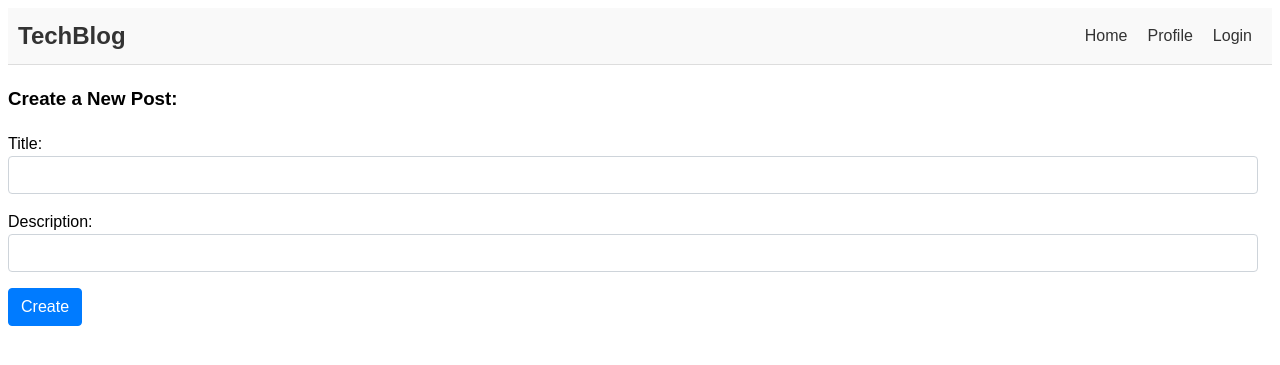
After one commit to alexanderscher/MVC-Challenge-Tech-Blog, a Node project: template views/profile.handlebars in a window 1280 px wide. The commit adds this page. Shown: the top 365 px of the page. Run offline with Node 20 templates, Linux system fonts and the light colour scheme; the template is opened without the code that fills it, so the values that code supplies are empty; some libraries are stand-ins or nearby versions.

Commit message:
render comment to page

```diff
--- a/controllers/api/commentRoutes.js
+++ b/controllers/api/commentRoutes.js
@@ -1,18 +1,18 @@
 const express = require("express");
 const router = express.Router();
-const { User, Comment } = require("../../models");
+const { User, Comment, Post } = require("../../models");
 const withAuth = require("../../utils/auth");
 
 router.post("/:id/post", withAuth, async (req, res) => {
   try {
-    const post = await Food.findByPk(req.params.id);
+    const post = await Post.findByPk(req.params.id);
     if (!post) {
       return res.status(404).json({ error: "Post not found" });
     }
     const comment = await Comment.create({
       comment: req.body.comment,
       user_id: req.session.user_id,
-      food_id: post.id,
+      post_id: post.id,
     });
     return res.status(201).json(comment);
   } catch (error) {
--- a/controllers/index.js
+++ b/controllers/index.js
@@ -4,6 +4,6 @@ const apiRoutes = require("./api");
 const homeRoutes = require("./homeRoutes");
 
 router.use("/", homeRoutes);
-// router.use("/api", apiRoutes);
+router.use("/api", apiRoutes);
 
 module.exports = router;
--- a/public/css/style.css
+++ b/public/css/style.css
@@ -77,7 +77,7 @@ nav a {
   object-fit: cover;
 }
 
-.box-header .foodname {
+.box-header .postname {
   bottom: 0;
   left: 0;
   padding: 20px;
@@ -216,11 +216,63 @@ nav a {
   background-color: #555;
 }
 
-/* footer {
-    background-color: #2f2f2f;
-    color: #fff;
-    height: 80px;
-    display: flex;
-    justify-content: center;
-    align-items: center;
-  } */
+.form {
+  margin-bottom: 1rem;
+}
+
+.form-group {
+  margin-bottom: 1rem;
+}
+
+.form-input {
+  display: block;
+  width: calc(100% - 40px);
+  padding: 0.375rem 0.75rem;
+  font-size: 1rem;
+  font-weight: 400;
+  line-height: 1.5;
+  color: #495057;
+  background-color: #fff;
+  background-clip: padding-box;
+  border: 1px solid #ced4da;
+  border-radius: 0.25rem;
+  transition: border-color 0.15s ease-in-out, box-shadow 0.15s ease-in-out;
+}
+
+.form-input:focus {
+  outline: 0;
+  border-color: #80bdff;
+  box-shadow: 0 0 0 0.2rem rgba(0, 123, 255, 0.25);
+}
+
+.btn {
+  display: inline-block;
+  font-weight: 400;
+  color: #212529;
+  text-align: center;
+  vertical-align: middle;
+  -webkit-user-select: none;
+  -moz-user-select: none;
+  -ms-user-select: none;
+  user-select: none;
+  background-color: transparent;
+  border: 1px solid transparent;
+  padding: 0.375rem 0.75rem;
+  font-size: 1rem;
+  line-height: 1.5;
+  border-radius: 0.25rem;
+  transition: color 0.15s ease-in-out, background-color 0.15s ease-in-out,
+    border-color 0.15s ease-in-out, box-shadow 0.15s ease-in-out;
+}
+
+.btn-primary {
+  color: #fff;
+  background-color: #007bff;
+  border-color: #007bff;
+}
+
+.btn-primary:hover {
+  color: #fff;
+  background-color: #0069d9;
+  border-color: #0062cc;
+}
--- a/public/login.js
+++ b/public/js/login.js
@@ -23,14 +23,13 @@ const signupFormHandler = async (event) => {
   event.preventDefault();
 
   const name = document.querySelector("#name-signup").value.trim();
-  const username = document.querySelector("#username-signup").value.trim();
   const email = document.querySelector("#email-signup").value.trim();
   const password = document.querySelector("#password-signup").value.trim();
 
   if (name && email && password) {
     const response = await fetch("/api/users", {
       method: "POST",
-      body: JSON.stringify({ name, email, password, username }),
+      body: JSON.stringify({ name, email, password }),
       headers: { "Content-Type": "application/json" },
     });
 
--- a/public/profile.js
+++ b/public/js/profile.js
@@ -1,44 +1,15 @@
-let image = "";
-
-var myWidget = cloudinary.createUploadWidget(
-  {
-    cloudName: "dujnmblmh",
-    uploadPreset: "foodyconnect",
-  },
-  (error, result) => {
-    if (!error && result && result.event === "success") {
-      image = result.info.thumbnail_url;
-    }
-  }
-);
-
-document.getElementById("upload_widget").addEventListener(
-  "click",
-  function () {
-    myWidget.open();
-  },
-  false
-);
-
 const newFormHandler = async (event) => {
   event.preventDefault();
 
-  const food_name = document.querySelector("#post-name").value.trim();
-  const cuisine = document.querySelector("#post-cuisine").value.trim();
-  const ingredients = document.querySelector("#post-ingrediants").value.trim();
-  const cook_time = document.querySelector("#post-cooktime").value.trim();
+  const title = document.querySelector("#post-title").value.trim();
   const description = document.querySelector("#post-desc").value.trim();
 
-  if (food_name && cuisine && ingredients && cook_time && description) {
-    const response = await fetch(`/api/food`, {
+  if (title && description) {
+    const response = await fetch(`/api/posts`, {
       method: "POST",
       body: JSON.stringify({
-        food_name,
-        cuisine,
-        image,
+        title,
         description,
-        ingredients,
-        cook_time,
       }),
       headers: {
         "Content-Type": "application/json",
--- a/views/layouts/main.handlebars
+++ b/views/layouts/main.handlebars
@@ -10,7 +10,7 @@
   <body>
     <header>
       <nav class="nave-bar">
-        <a href="#" class="logo">FoodyConnect</a>
+        <a href="#" class="logo">TechBlog</a>
         <ul>
           <li><a href="/" class="home">Home</a></li>
           <li><a href="/profile" class="profile">Profile</a></li>
--- a/views/login.handlebars
+++ b/views/login.handlebars
@@ -18,7 +18,6 @@
   </div>
   <div class="col-md-6">
     <h2>Signup</h2>
-
     <form class="form signup-form">
       <div class="form-group">
         <label for="name-signup">name:</label>
@@ -38,5 +37,4 @@
     </form>
   </div>
 </div>
-<script src="./js/home.js"></script>
 <script src="./js/login.js"></script>
--- /dev/null
+++ b/views/profile.handlebars
@@ -0,0 +1,61 @@
+<div class="row">
+  <div class="col-auto">
+    <h2 class="welcome">{{name}}</h2>
+  </div>
+</div>
+
+<div class="row mt-4">
+  <div class="col-md-6">
+    <h3>Create a New Post:</h3>
+
+    <form class="form">
+      <div class="form-group">
+        <label for="post-title">Title:</label>
+        <input class="form-input" type="text" id="post-title" name="post-title" />
+      </div>
+      <div class="form-group">
+        <label for="post-desc">Description:</label>
+        <input class="form-input" type="text" id="post-desc" name="post-desc" />
+      </div>
+
+    </form>
+     <button id='create' type="submit" class="btn btn-primary">Create</button>
+  </div>
+
+  {{#if posts.length}}
+  <div class="col-md-6 project-list">
+    <h3>Posts:</h3>
+
+    {{#each posts as |post| }}
+<div class="project-box">
+  <div class="box-header">
+    <h2 class="postname">{{post.post_name}}</h2>
+    <p>{{format_date post.date_created}}</p>
+
+
+     <div class="username">
+      <a href="/user/{{post.user_id}}">{{post.user.name}}</a>
+    </div>
+  </div>
+  <div class="box-description">
+    <p>{{post.description}}</p>
+  </div>
+  <div class="comment-section"><h3>Comments</h3>
+  {{#each comments as |comment| }}
+
+        <div class="comment">  <a href="/user/{{comment.user_id}}">{{comment.name}}</a>
+        <p>{{comment.comment}}</p> </div>
+      {{/each}}
+      <form class="comment-form">
+      <textarea class="user-comment" placeholder="Write a comment"></textarea>
+      <button class="comment-button" data-id="{{post.id}}">Submit</button>
+    </form>
+    <button class="delete-button" data-id="{{post.id}}">Delete</button>
+  </div>
+  </div>
+{{/each}}
+  </div>
+  {{/if}}
+</div>
+
+<script src="./js/profile.js"></script>
```
Also changed, not shown: controllers/homeRoutes.js (+5 -7 lines), package.json (+10 -8 lines), public/js/comment.js (renamed from public/comment.js, +4 -3 lines), public/js/logout.js (renamed from public/logout.js), 1 other file.
